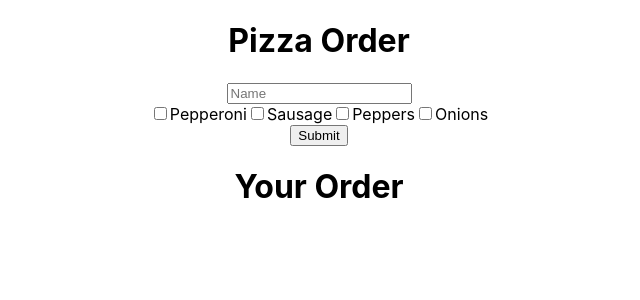
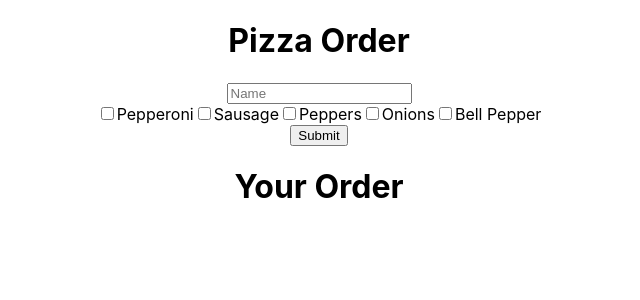
Before and after one commit to VenturingGuy/pizza-order, a React (Create React App) app: page / in a window 1280 px wide. Shown: the top 300 px of the page, without its empty margins (321-961 px from the left). Built offline with nearby package versions, Linux system fonts and the light colour scheme.

Commit message:
changed toppings useState to match PIZZA_TOPPINGS

```diff
--- a/src/App.js
+++ b/src/App.js
@@ -2,11 +2,11 @@ import './App.css';
 import { useState } from "react";
 
 
-const PIZZA_TOPPINGS = ['Pepperoni', 'Sausage', 'Peppers', 'Onions']
+const PIZZA_TOPPINGS = ['Pepperoni', 'Sausage', 'Peppers', 'Onions', 'Bell Pepper']
 
 function App() {
   const [name, setName] = useState('')
-  const [toppings, setToppings] = useState([false, false, false, false]);
+  const [toppings, setToppings] = useState(PIZZA_TOPPINGS.map(() => false))
   // Define list of toppings
   // Make function to output individual inputs
     // checkmark input type, name, checked or not?
```
